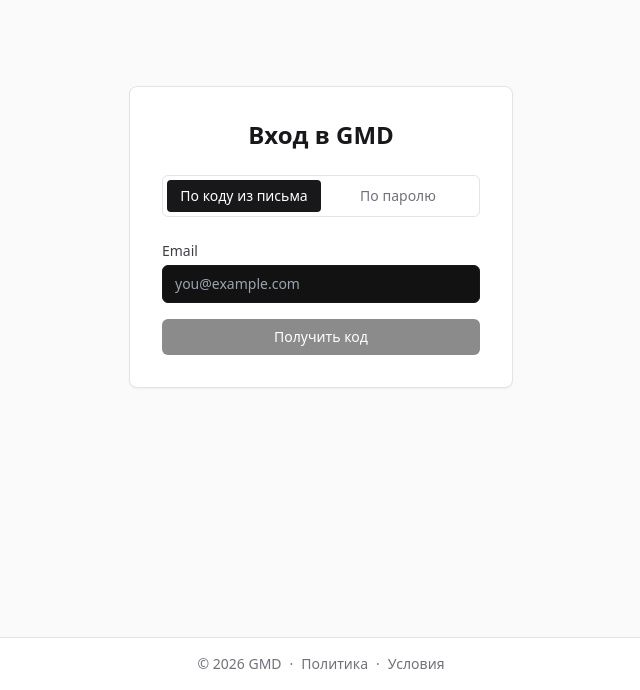
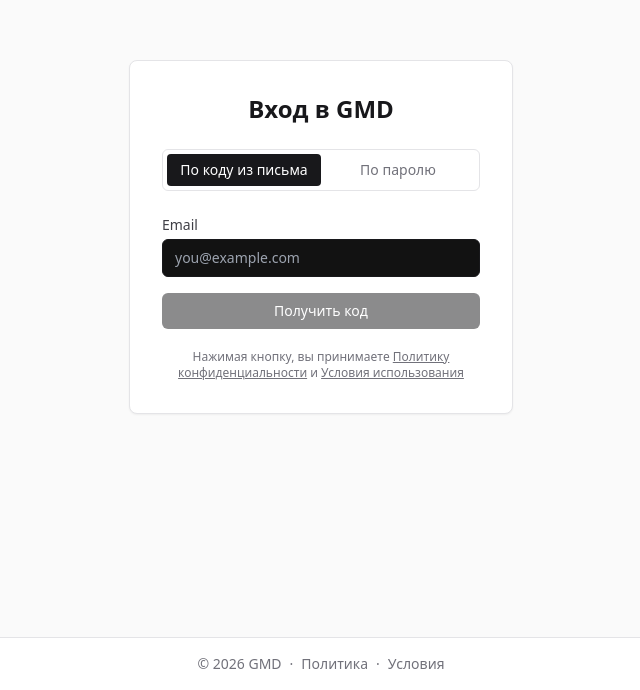
Before and after one commit to link28rus/gmd, a Next.js app in the folder apps/web/: page /login in a window 1280 px wide. Shown: the part 163-853 px from the top of the page, without its empty margins (319-959 px from the left). Built offline with nearby package versions, Linux system fonts and the light colour scheme.

Commit message:
feat(web): consent hint on /login

```diff
--- a/apps/web/app/login/page.tsx
+++ b/apps/web/app/login/page.tsx
@@ -2,6 +2,7 @@
 
 import { useState } from 'react';
 import type { FormEvent, ReactElement } from 'react';
+import Link from 'next/link';
 import { useRouter } from 'next/navigation';
 import { useAuthStore, type AuthUser, type AuthFamily } from '@/lib/auth-store';
 
@@ -278,6 +279,17 @@
           </form>
         )}
 
+        <p className="mt-5 text-center text-xs text-zinc-500">
+          Нажимая кнопку, вы принимаете{' '}
+          <Link href="/privacy" className="underline hover:text-zinc-900">
+            Политику конфиденциальности
+          </Link>{' '}
+          и{' '}
+          <Link href="/terms" className="underline hover:text-zinc-900">
+            Условия использования
+          </Link>
+        </p>
+
         {error && <p className="mt-4 rounded-md bg-red-50 p-3 text-sm text-red-700">{error}</p>}
       </div>
     </div>
```
